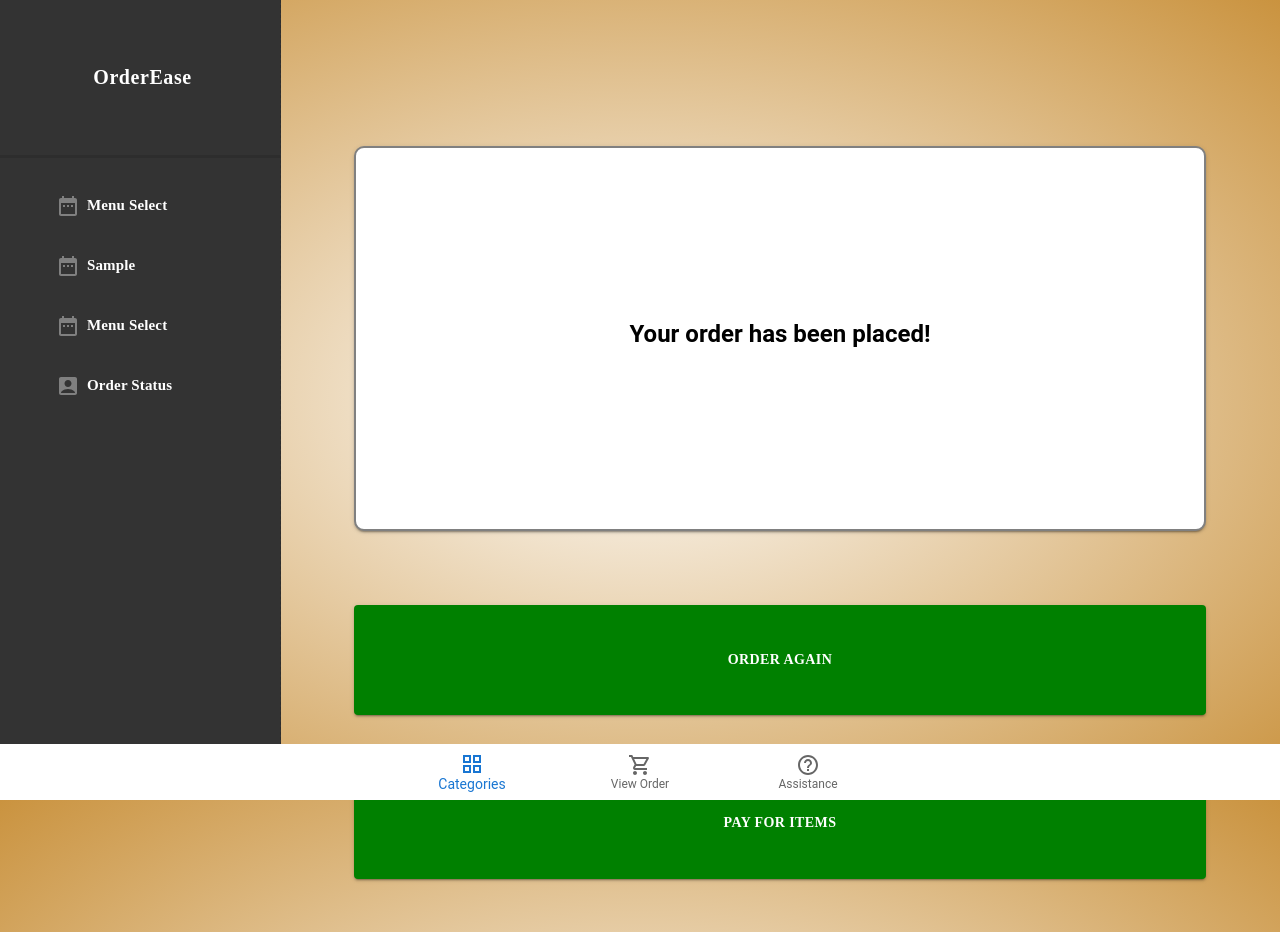
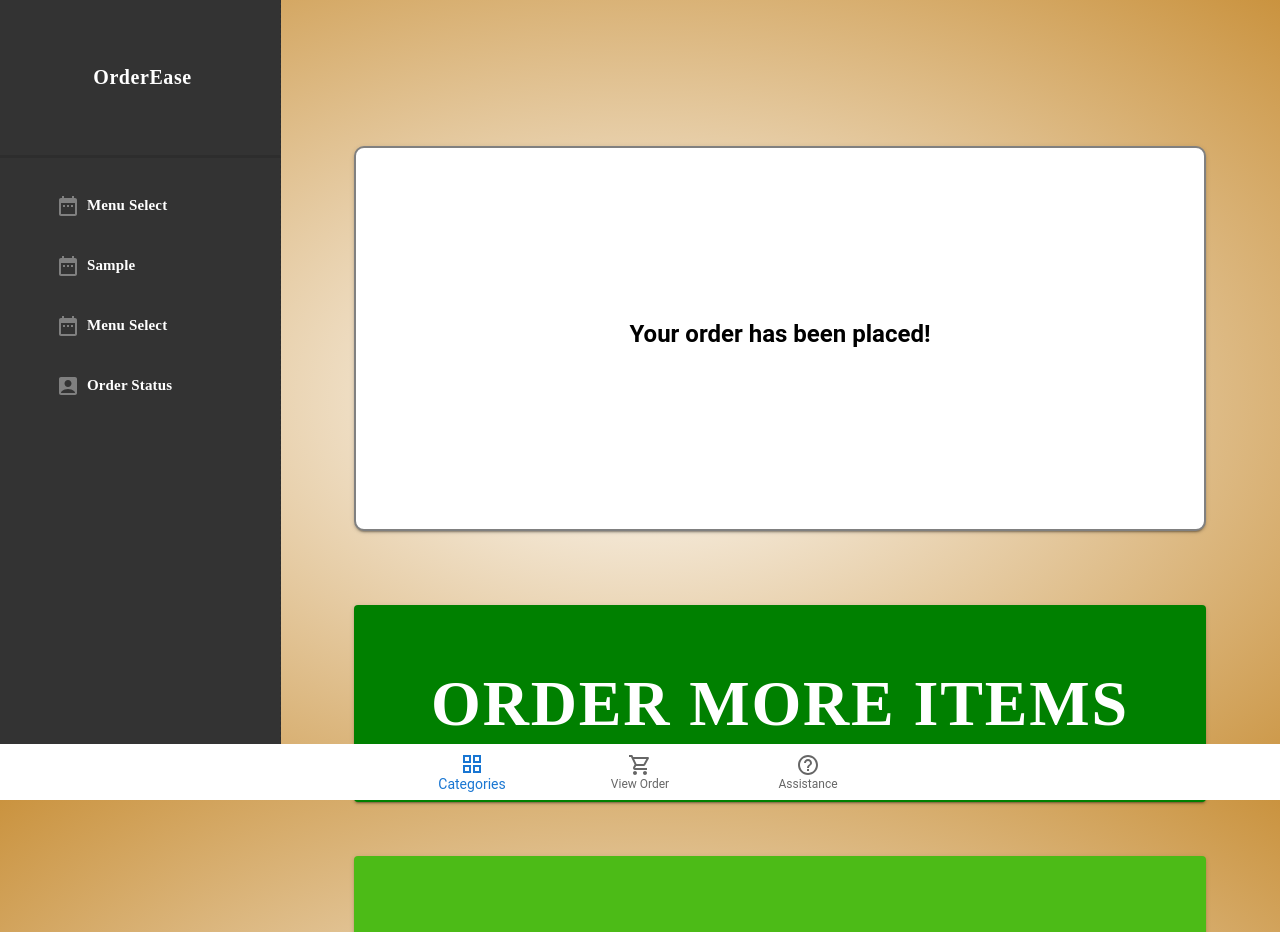
Before and after one commit to rinserinse1/OrderEase, a React (Create React App) app in the folder client/: page /placedorder in a window 1280 px wide. Shown: the top 932 px of the page. Built offline with nearby package versions, Linux system fonts and the light colour scheme.

Commit message:
Button colors, order placed styling

```diff
--- a/client/src/MenuRelated/ItemDisplay.js
+++ b/client/src/MenuRelated/ItemDisplay.js
@@ -312,7 +312,7 @@ const ItemDisplay = () => {
         onClick={handleCustomizeIconClick}
         style={{
           display: 'block',
-          backgroundColor: 'primary',
+          backgroundColor: '#7B68EE',
           color: 'white',
           textAlign: 'center',
           fontFamily: 'Roboto Mono',
@@ -329,7 +329,7 @@ const ItemDisplay = () => {
           color="primary"
           style={{
             display: 'block',
-            backgroundColor: 'primary',
+            backgroundColor: '#4CBB17',
             color: 'white',
             textAlign: 'center',
             fontFamily: 'Roboto Mono',
--- a/client/src/order/PlacedOrder.js
+++ b/client/src/order/PlacedOrder.js
@@ -74,11 +74,12 @@ const PlacedOrder = () => {
               textAlign: 'center',
               fontFamily: 'Roboto Mono',
               fontWeight: 'bold',
-              padding: '5% 0 5% 0'
+              padding: '5% 0 5% 0',
+              fontSize: '5vw'
             }}
             >
 
-              Order Again
+              Order More Items
             </Button>
 
             <br></br><br></br><br></br>
@@ -91,12 +92,13 @@ const PlacedOrder = () => {
             color="primary"
             style={{
               display: 'block',
-              backgroundColor: 'green',
+              backgroundColor: '#4CBB17',
               color: 'white',
               textAlign: 'center',
               fontFamily: 'Roboto Mono',
               fontWeight: 'bold',
-              padding: '5% 0 5% 0'
+              padding: '5% 0 5% 0',
+              fontSize: '5vw'
             }}
             >
 
```
